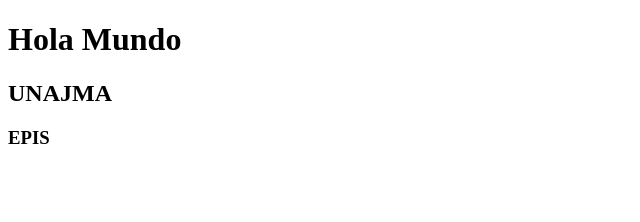
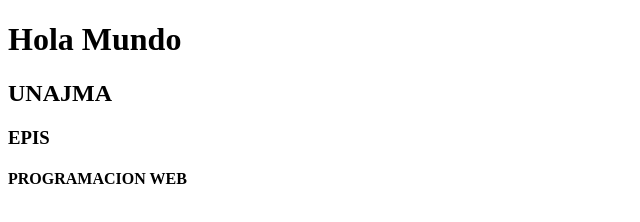
Before and after one commit to RonaldOR98/Prueba01, a plain HTML site: page index.html in a window 1280 px wide. Shown: the whole page, without its empty margins (0-640 px from the left). Drawn offline with Linux system fonts and the light colour scheme.

Commit message:
Agregando programacion web

```diff
--- a/index.html
+++ b/index.html
@@ -7,5 +7,6 @@
 	<h1>Hola Mundo</h1>
 	<h2>UNAJMA</h2>
 	<h3>EPIS</h3>
+	<h4>PROGRAMACION WEB</h4>
 </body>
 </html>
```
